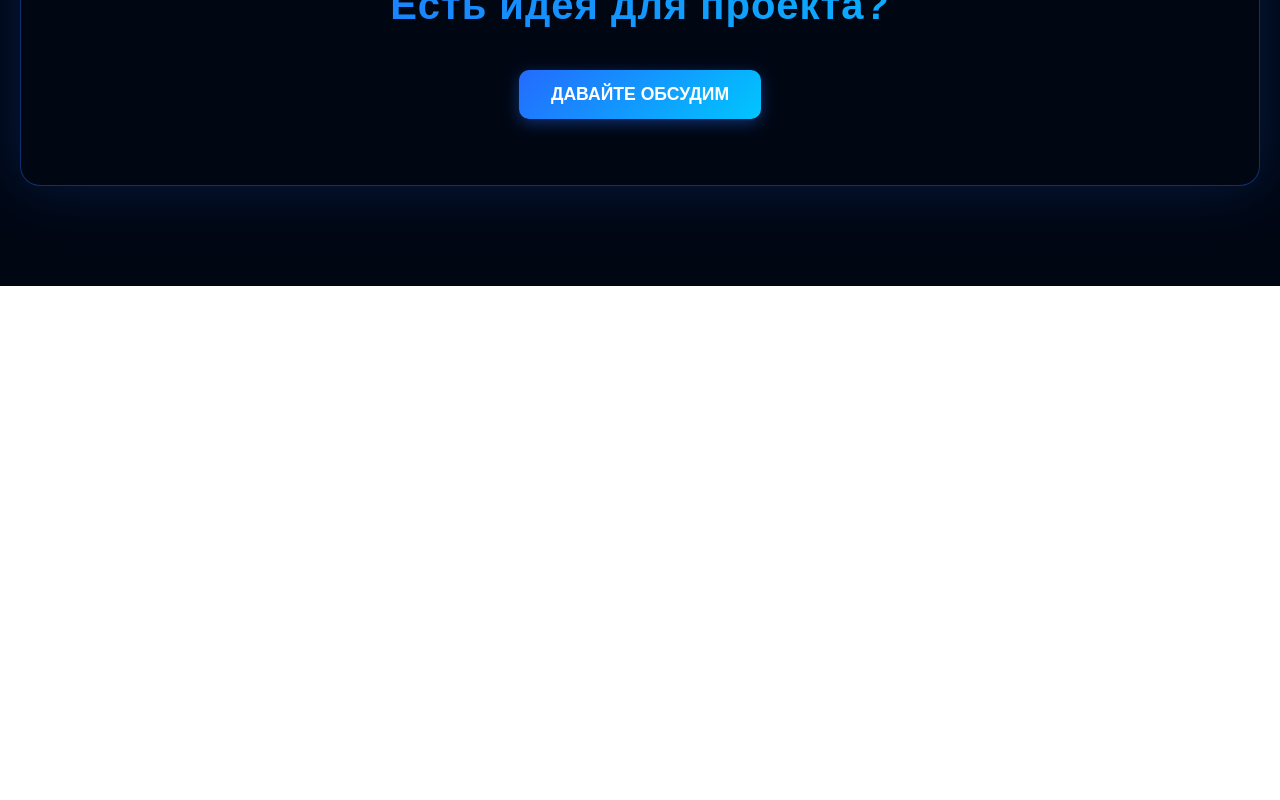
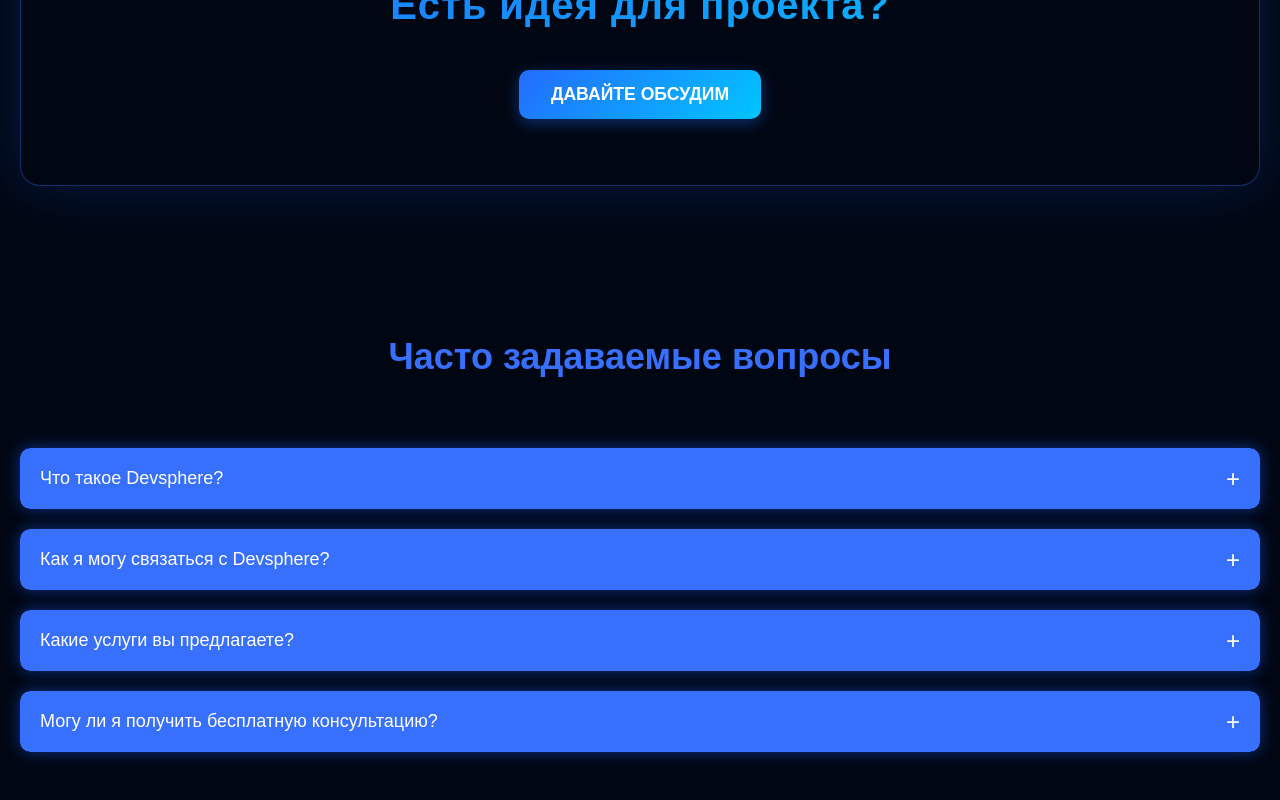
Before and after one commit to JahongirFox/DevSphere-IT-Company, a React (Vite) app: page / in a window 1280 px wide. Shown: the part 4770-5570 px from the top of the page. Before the commit the page ends 5056 px from the top, so only its background shows below. Built offline with nearby package versions, Linux system fonts and the light colour scheme.

Commit message:
DevSphere IT Company

```diff
--- /dev/null
+++ b/src/Pages/Home/Home6/Home6.css
@@ -0,0 +1,123 @@
+* {
+    margin: 0;
+    padding: 0;
+    box-sizing: border-box;
+}
+
+.Home6 {
+    background: #000713;
+    width: 100%;
+    color: white;
+    font-family: Montserrat, sans-serif;
+    padding: 50px 20px;
+    min-height: 100vh;
+}
+
+.faq-container {
+    max-width: 1350px;
+    margin: 0 auto;
+    /* padding: 20px; */
+}
+
+.faq-heading {
+    text-align: center;
+    font-size: clamp(24px, 6vw, 36px);
+    margin-bottom: 70px;
+    color: #376fff;
+}
+
+.faq-item {
+    background-color: #1a1a1a;
+    border-radius: 10px;
+    margin-bottom: 20px;
+    overflow: hidden;
+    box-shadow: 0 0 15px rgba(26, 91, 255, 0.5);
+    transition: box-shadow 0.3s ease;
+}
+
+.faq-item:hover {
+    box-shadow: 0 0 25px rgba(26, 91, 255, 0.8);
+}
+
+.faq-question {
+    width: 100%;
+    text-align: left;
+    background-color: #376fff;
+    color: white;
+    padding: 20px;
+    font-size: 18px;
+    border: none;
+    cursor: pointer;
+    transition: background-color 0.3s ease, box-shadow 0.3s ease;
+    border-radius: 10px;
+    position: relative;
+}
+
+.faq-question:hover {
+    background-color: #1a5bff;
+    box-shadow: 0 0 20px rgba(26, 91, 255, 0.7);
+}
+
+.faq-question::after {
+    content: '+';
+    font-size: 24px;
+    position: absolute;
+    right: 20px;
+    top: 50%;
+    transform: translateY(-50%);
+    color: white;
+}
+
+.faq-question.open::after {
+    content: '-';
+}
+
+.faq-answer {
+    padding: 20px;
+    background-color: #000713;
+    font-size: 16px;
+    color: white;
+    border-radius: 0 0 10px 10px;
+    box-shadow: 0 0 10px rgba(26, 91, 255, 0.3);
+    max-height: 0;
+    overflow: hidden;
+    transition: max-height 0.3s ease-out;
+}
+
+.faq-answer.open {
+    max-height: 300px;
+}
+
+.faq-answer p {
+    margin-top: 10px;
+    font-size: 15px;
+}
+
+@media (max-width: 768px) {
+    .faq-question {
+        font-size: 16px;
+        padding: 15px;
+    }
+
+    .faq-answer {
+        font-size: 14px;
+        padding: 15px;
+    }
+
+    .faq-heading {
+        font-size: clamp(18px, 5vw, 30px);
+        margin-bottom: 40px;
+    }
+}
+
+@media (max-width: 480px) {
+    .faq-question {
+        font-size: 14px;
+        padding: 12px;
+    }
+
+    .faq-answer {
+        font-size: 13px;
+        padding: 12px;
+    }
+}
--- /dev/null
+++ b/src/Pages/Home/Home6/Home6.jsx
@@ -0,0 +1,64 @@
+import React, { useState } from "react";
+import './Home6.css';
+
+function Home6() {
+    const [open, setOpen] = useState(null);
+
+    const toggleAnswer = (index) => {
+        setOpen(open === index ? null : index); // Toggle answer visibility
+    }
+
+    return (
+        <div className="Home6">
+            <div className="faq-container">
+                <h2 className="faq-heading">Часто задаваемые вопросы</h2>
+
+                <div className="faq-item">
+                    <button className={`faq-question ${open === 0 ? 'open' : ''}`} onClick={() => toggleAnswer(0)}>
+                        Что такое Devsphere?
+                    </button>
+                    {open === 0 && (
+                        <div className="faq-answer open">
+                            <p>Devsphere — это IT-компания, предоставляющая современные технологические решения для бизнеса, с фокусом на разработку, безопасность и инновации.</p>
+                        </div>
+                    )}
+                </div>
+
+                <div className="faq-item">
+                    <button className={`faq-question ${open === 1 ? 'open' : ''}`} onClick={() => toggleAnswer(1)}>
+                        Как я могу связаться с Devsphere?
+                    </button>
+                    {open === 1 && (
+                        <div className="faq-answer open">
+                            <p>Вы можете связаться с нами через нашу страницу контактов или по электронной почте raxmatjonovjahongir5@gmail.com.</p>
+                        </div>
+                    )}
+                </div>
+
+                <div className="faq-item">
+                    <button className={`faq-question ${open === 2 ? 'open' : ''}`} onClick={() => toggleAnswer(2)}>
+                        Какие услуги вы предлагаете?
+                    </button>
+                    {open === 2 && (
+                        <div className="faq-answer open">
+                            <p>Мы предлагаем разработку веб-сайтов, IT-консалтинг и облачные решения.</p>
+                        </div>
+                    )}
+                </div>
+
+                <div className="faq-item">
+                    <button className={`faq-question ${open === 3 ? 'open' : ''}`} onClick={() => toggleAnswer(3)}>
+                        Могу ли я получить бесплатную консультацию?
+                    </button>
+                    {open === 3 && (
+                        <div className="faq-answer open">
+                            <p>Да! Мы предлагаем бесплатную первичную консультацию для обсуждения ваших потребностей в бизнесе.</p>
+                        </div>
+                    )}
+                </div>
+            </div>
+        </div>
+    );
+}
+
+export default Home6;
--- a/src/Pages/Home/Main/Main.jsx
+++ b/src/Pages/Home/Main/Main.jsx
@@ -4,6 +4,7 @@ import Home2 from "../Home2/Home2";
 import Home3 from "../Home3/Home3";
 import Home4 from "../Home4/Home4";
 import Home5 from "../Home5/Home5";
+import Home6 from "../Home6/Home6";
 
 function Main() {
     return(
@@ -13,6 +14,7 @@ function Main() {
             <Home3/>
             <Home4/>
             <Home5/>
+            <Home6/>
         </>
     )
 }
```
